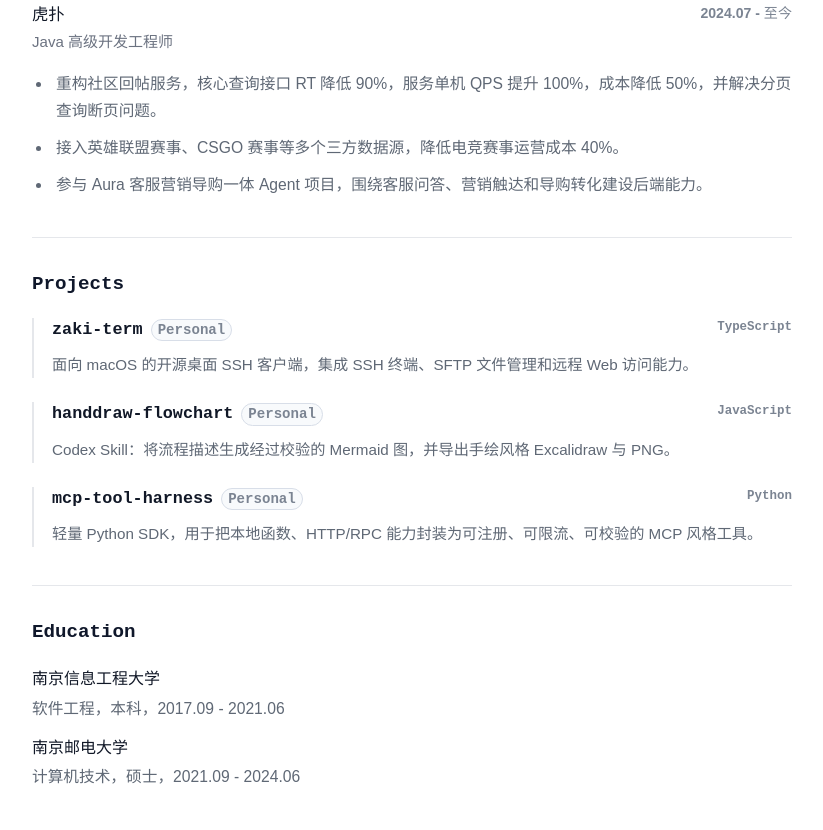
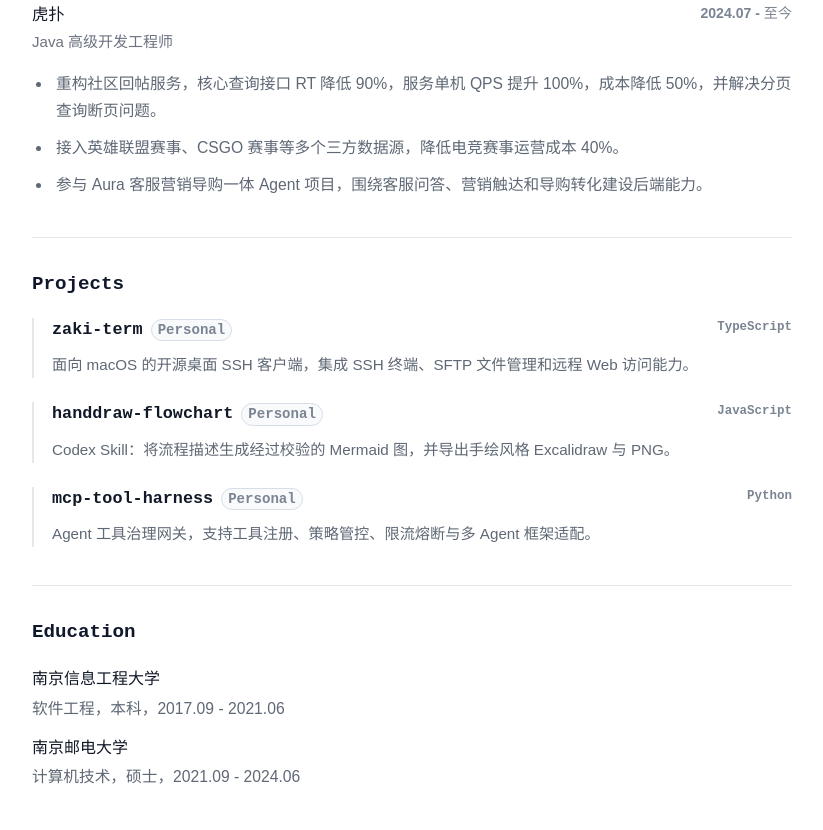
Before and after one commit to zengiai/zengiai.github.io, a website: page index.html in a window 1280 px wide. Shown: the part 798-1628 px from the top of the page, without its empty margins (296-1119 px from the left). Drawn offline with Linux system fonts and the light colour scheme; a web font is replaced by a local one.

Commit message:
更新 mcp-tool-harness 项目描述

```diff
--- a/index.html
+++ b/index.html
@@ -155,7 +155,7 @@
                     <span class="en-type" lang="en">Python</span>
                   </div>
                 </div>
-                <p>轻量 Python SDK，用于把本地函数、HTTP/RPC 能力封装为可注册、可限流、可校验的 MCP 风格工具。</p>
+                <p>Agent 工具治理网关，支持工具注册、策略管控、限流熔断与多 Agent 框架适配。</p>
               </article>
             </div>
           </section>
```
